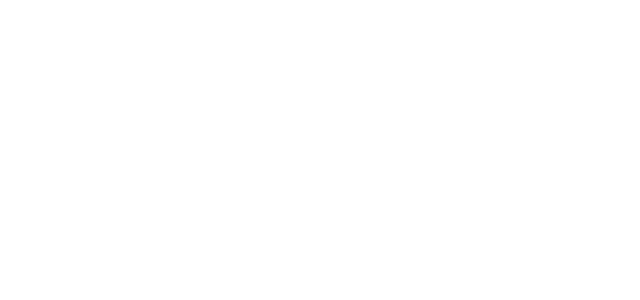
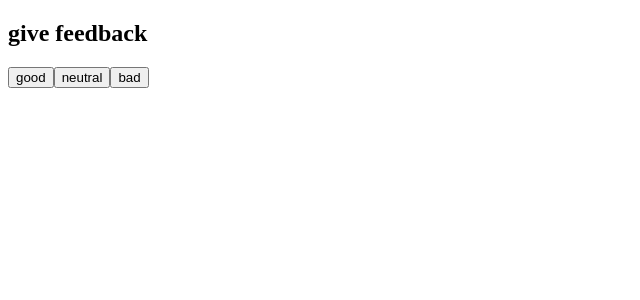
Before and after one commit to DiotheWind/unicafe, a React (Vite) app: page / in a window 1280 px wide. Shown: the top 300 px of the page, without its empty margins (0-640 px from the left). Built offline with nearby package versions, Linux system fonts and the light colour scheme.

Commit message:
Add buttons to vote

```diff
--- a/src/App.jsx
+++ b/src/App.jsx
@@ -11,6 +11,10 @@
 
   return (
     <div>
+      <h2>give feedback</h2>
+      <button onClick={addVoteToGood}>good</button>
+      <button onClick={addVoteToNeutral}>neutral</button>
+      <button onClick={addVoteToBad}>bad</button>
     </div>
   )
 }
```
